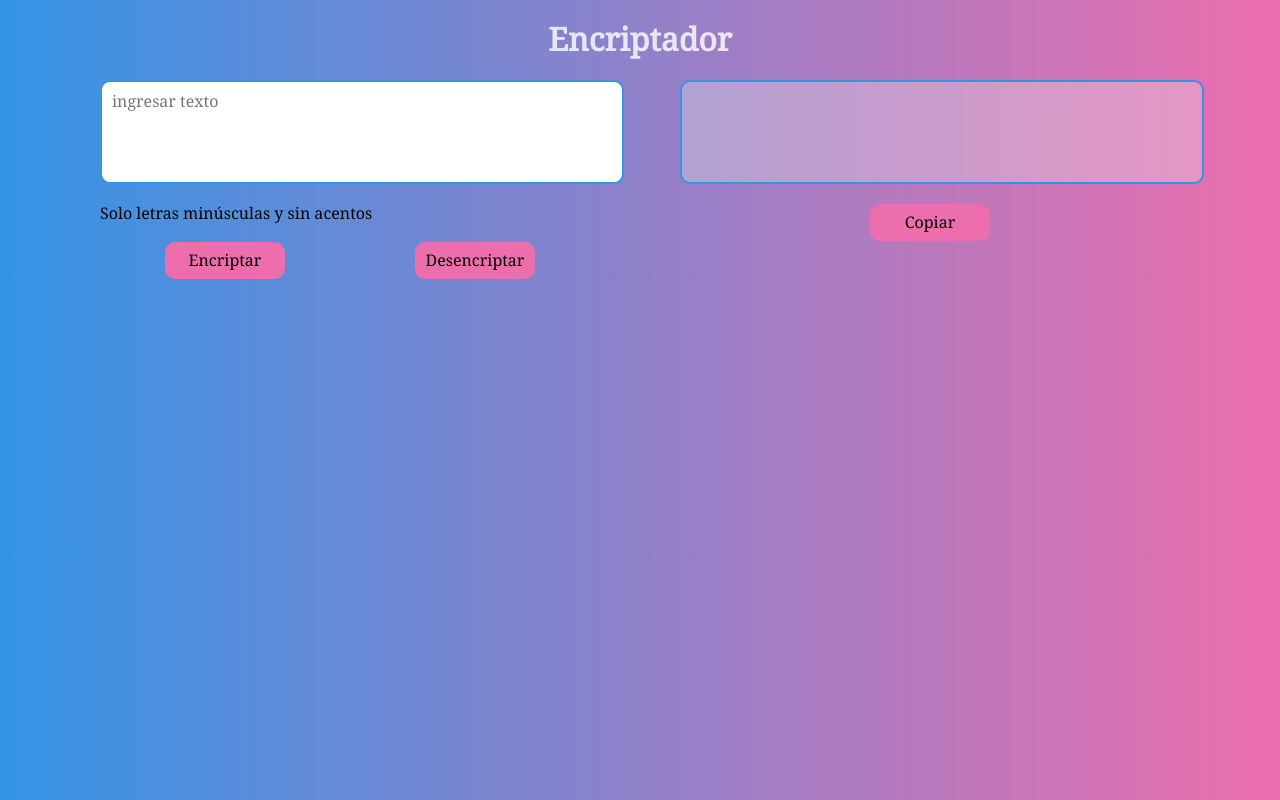
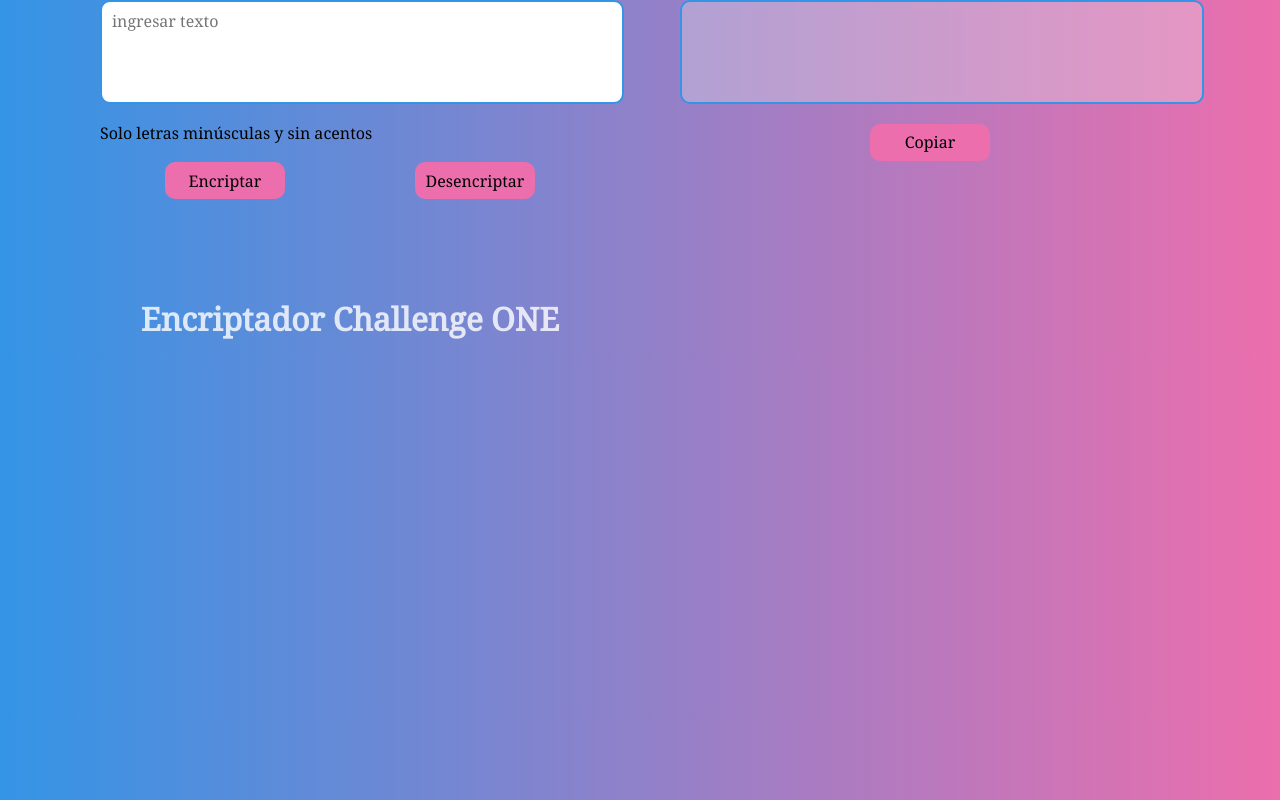
Before and after one commit to HumbleG0d/challenge_encriptador, a website with bundled scripts: page html/index.html in a window 1280 px wide. Built offline with nearby package versions, Linux system fonts and the light colour scheme.

Commit message:
Change the structure of the main

```diff
--- a/html/index.html
+++ b/html/index.html
@@ -9,12 +9,12 @@
     <link rel="stylesheet" href="/css/main.css">
 </head>
 <body class="body">
-    <header class="header">
-        <h1 class="header__titulo">Encriptador</h1>
-    </header>
     <main class="main">
-        <section class="section main__section--input">
-            <textarea class="textarea section__input" id="section__input" required placeholder="ingresar texto"></textarea>
+        <header class="header">
+            <h1 class="header__titulo">Encriptador <span>Challenge </span> <span>ONE</span></h1>
+        </header>
+    <section class="section main__section--input">
+        <textarea class="textarea section__input" id="section__input" required placeholder="ingresar texto"></textarea>
             <span>Solo letras minúsculas y sin acentos</span>
             <div class="section__butons">
                 <button class="button section__button--encriptar" id="section__button--encriptar">Encriptar</button>
```
